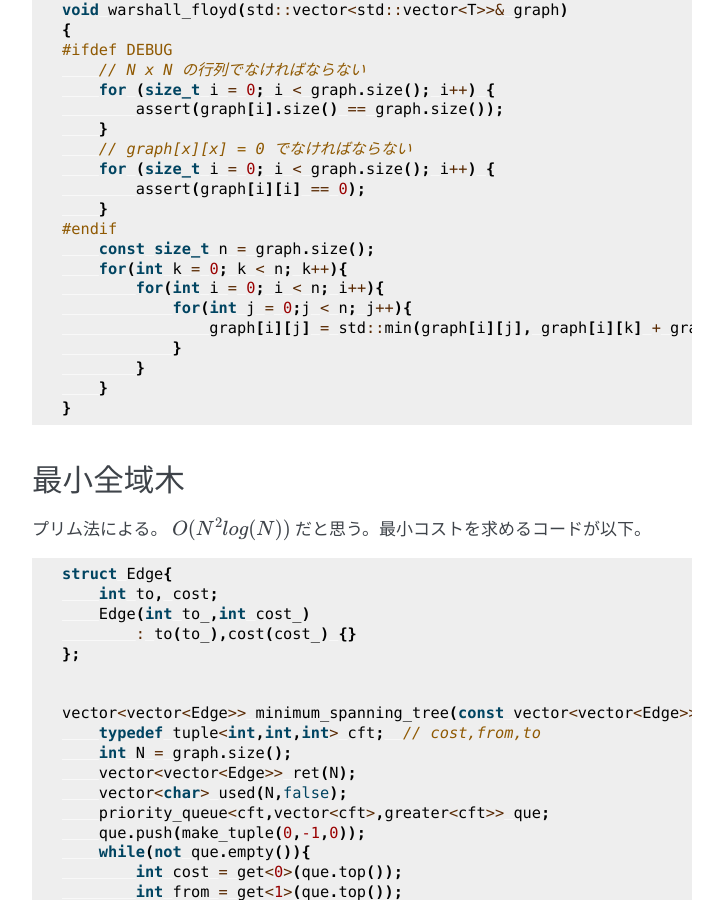
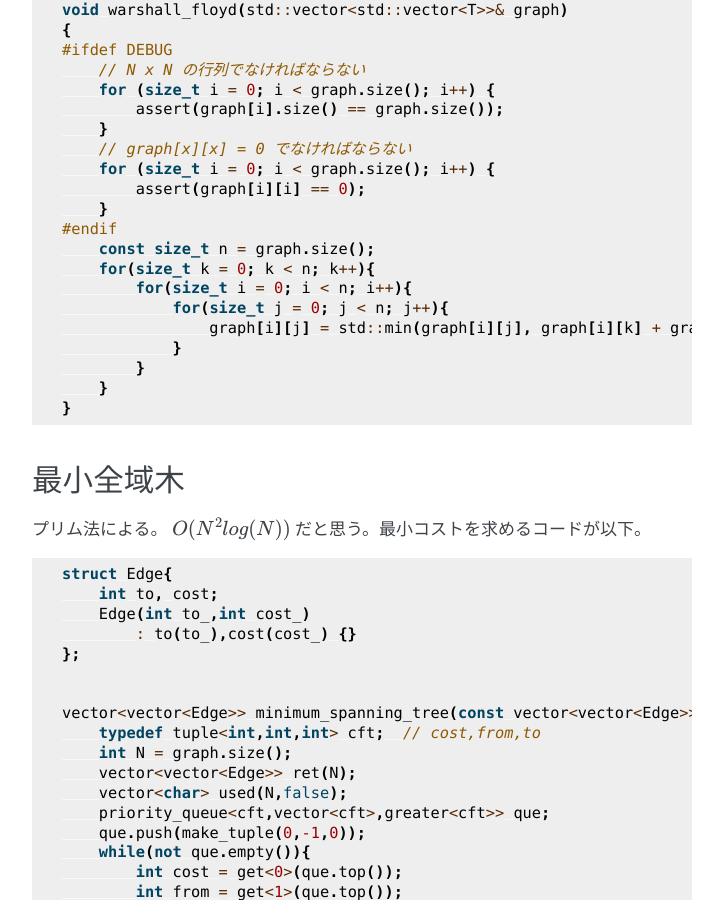
Before and after one commit to tomoki/AlgoLib, a Sphinx documentation site: the page built from source/graph.rst, in a window 1280 px wide and 900 px high, scrolled down 4144 px. Shown: the whole window, without its empty margins (388-1111 px from the left). Built offline with Sphinx 7.4.7, drawn with Linux system fonts in a browser that asks for light colours.

Commit message:
Fix warning

```diff
--- a/source/graph.rst
+++ b/source/graph.rst
@@ -225,9 +225,9 @@
         }
     #endif
         const size_t n = graph.size();
-        for(int k = 0; k < n; k++){
-            for(int i = 0; i < n; i++){
-                for(int j = 0;j < n; j++){
+        for(size_t k = 0; k < n; k++){
+            for(size_t i = 0; i < n; i++){
+                for(size_t j = 0; j < n; j++){
                     graph[i][j] = std::min(graph[i][j], graph[i][k] + graph[k][j]);
                 }
             }
```
